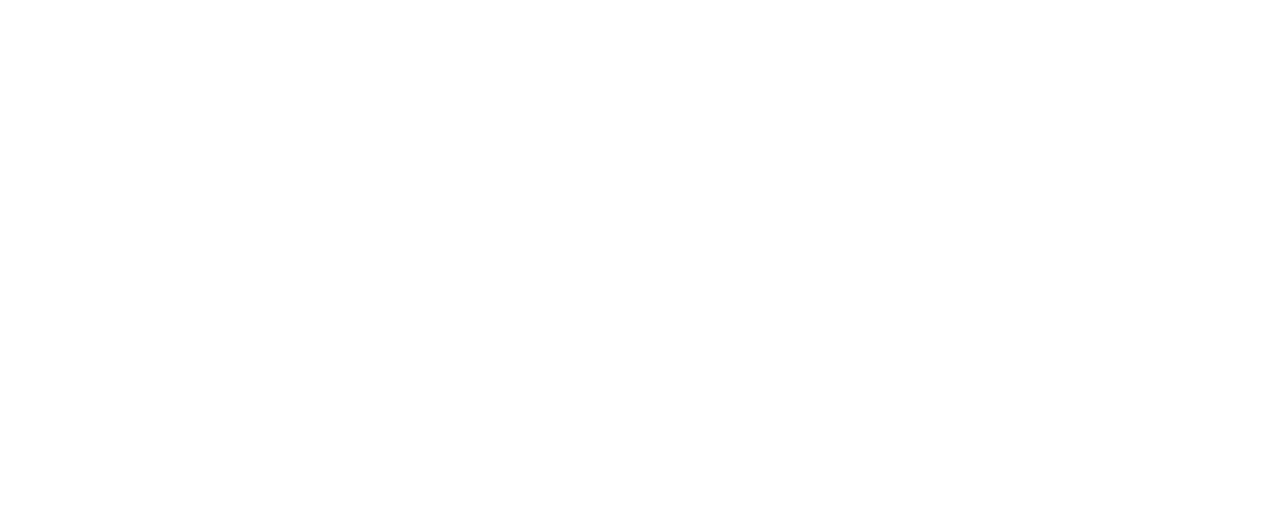
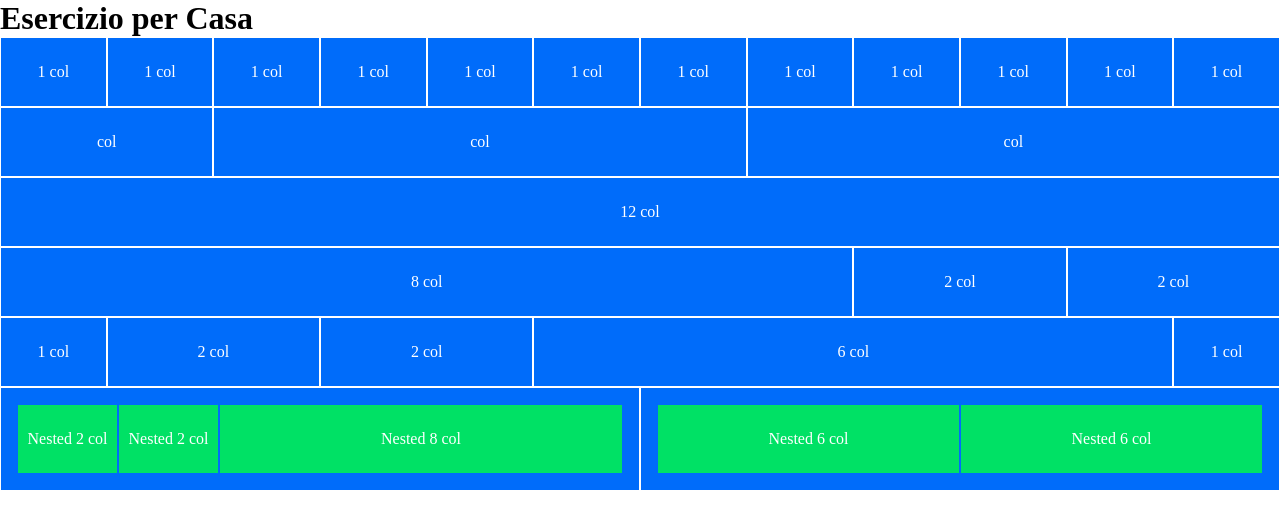
Before and after one commit to Andreaserra1997/html-css-12bool, a plain HTML site: page index.html in a window 1280 px wide. Drawn offline with Linux system fonts and the light colour scheme.

Commit message:
add nested col

```diff
--- a/assets/12bool.css
+++ b/assets/12bool.css
@@ -5,9 +5,7 @@
 }
 
 .container {
-    max-width: 1170px;
     margin: 0 auto;
-    padding: 1rem;
 }
 
 .row {
--- a/assets/style.css
+++ b/assets/style.css
@@ -0,0 +1,24 @@
+[class*="col-"] {
+    display: flex;
+    align-items: center;
+    justify-content: center;
+    min-height: 70px;
+    background-color: #006CFA;
+    border: 1px solid white;
+}
+
+[class*="col-"] .content {
+    color: white;
+}
+
+.nested {
+    width: 100%;
+    padding: 1rem;
+}
+
+.nested .col-2,
+.nested .col-6,
+.nested .col-8 {
+    background-color: #00E165;
+    border: 1px solid #006CFA;
+}
--- a/index.html
+++ b/index.html
@@ -9,6 +9,131 @@
     <link rel="stylesheet" href="assets/style.css">
 </head>
 <body>
+    <h1>Esercizio per Casa</h1>
 
+    <div class="container">
+        <div class="row">
+            <div class="col-1">
+                <div class="content">1 col</div>
+            </div>
+            <div class="col-1">
+                <div class="content">1 col</div>
+            </div>
+            <div class="col-1">
+                <div class="content">1 col</div>
+            </div>
+            <div class="col-1">
+                <div class="content">1 col</div>
+            </div>
+            <div class="col-1">
+                <div class="content">1 col</div>
+            </div>
+            <div class="col-1">
+                <div class="content">1 col</div>
+            </div>
+            <div class="col-1">
+                <div class="content">1 col</div>
+            </div>
+            <div class="col-1">
+                <div class="content">1 col</div>
+            </div>
+            <div class="col-1">
+                <div class="content">1 col</div>
+            </div>
+            <div class="col-1">
+                <div class="content">1 col</div>
+            </div>
+            <div class="col-1">
+                <div class="content">1 col</div>
+            </div>
+            <div class="col-1">
+                <div class="content">1 col</div>
+            </div>
+        </div>
+    </div>
+
+    <div class="container">
+        <div class="row">
+            <div class="col-2">
+                <div class="content">col</div>
+            </div>
+            <div class="col-5">
+                    <div class="content">col</div>
+            </div>
+            <div class="col-5">
+                    <div class="content">col</div>
+            </div>
+        </div>
+    </div>
+
+    <div class="container">
+        <div class="row">
+            <div class="col-12">
+                <div class="content">12 col</div>
+            </div>
+        </div>
+    </div>
+
+    <div class="container">
+        <div class="row">
+            <div class="col-8">
+                <div class="content">8 col</div>
+            </div>
+            <div class="col-2">
+                <div class="content">2 col</div>
+            </div>
+            <div class="col-2">
+                <div class="content">2 col</div>
+            </div>
+        </div>
+    </div>
+
+    <div class="container">
+        <div class="row">
+            <div class="col-1">
+                <div class="content">1 col</div>
+            </div>
+            <div class="col-2">
+                <div class="content">2 col</div>
+            </div>
+            <div class="col-2">
+                <div class="content">2 col</div>
+            </div>
+            <div class="col-6">
+                <div class="content">6 col</div>
+            </div>
+            <div class="col-1">
+                <div class="content">1 col</div>
+            </div>
+        </div>
+    </div>
+
+    <div class="container">
+        <div class="row">
+            <div class="col-6">
+                <div class="row nested">
+                    <div class="col-2">
+                        <div class="content">Nested 2 col</div>
+                    </div>
+                    <div class="col-2">
+                        <div class="content">Nested 2 col</div>
+                    </div>
+                    <div class="col-8">
+                        <div class="content">Nested 8 col</div>
+                    </div>
+                </div>
+            </div>
+            <div class="col-6">
+                <div class="row nested">
+                    <div class="col-6">
+                        <div class="content">Nested 6 col</div>
+                    </div>
+                    <div class="col-6">
+                        <div class="content">Nested 6 col</div>
+                    </div>
+                </div>
+            </div>
+        </div>
+    </div>
 </body>
 </html>
```
